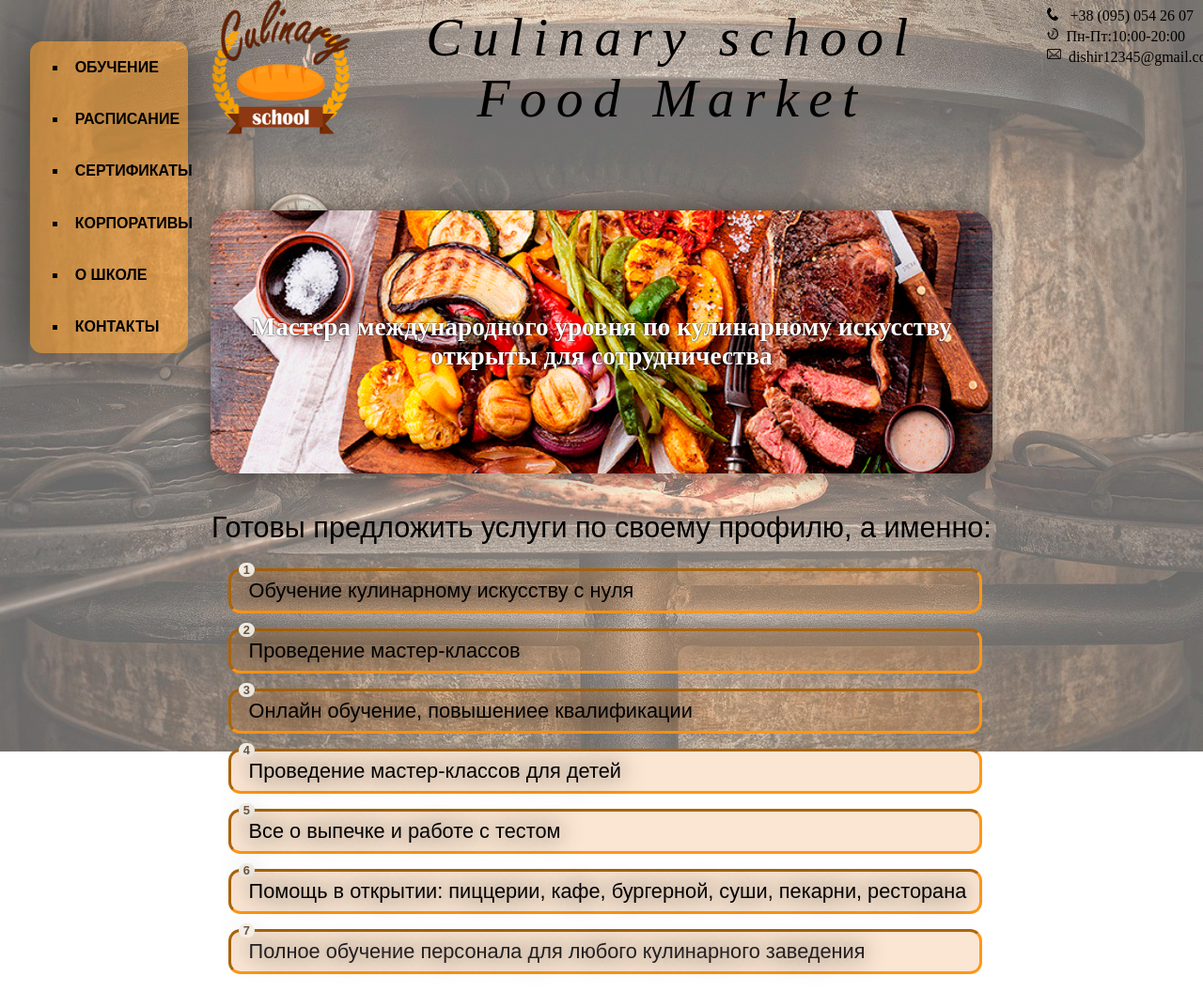
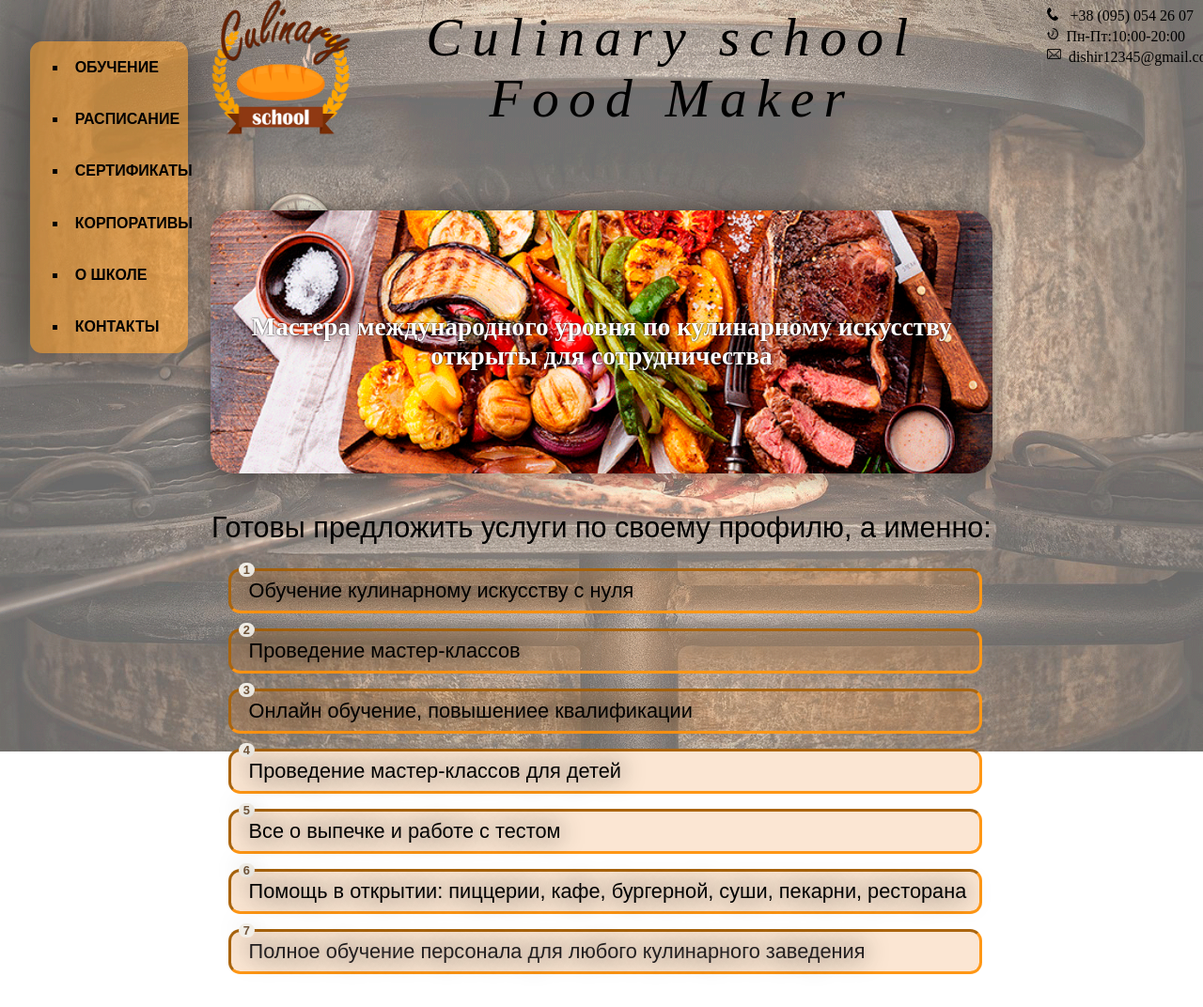
Before and after one commit to Vyacheslav-Tuban/Vyacheslav-Tuban.github.io, a plain HTML site: page index.html in a window 1280 px wide. Shown: the top 1072 px of the page at 94% size. Drawn offline with nearby package versions, Linux system fonts and the light colour scheme.

Commit message:
Update index.html

```diff
--- a/index.html
+++ b/index.html
@@ -51,7 +51,7 @@
                         <img src="img/logofinal.png" alt="Логотип кулинарных курсов" height=100% width=100%>
                     </div>
                     <div class="row1item2">
-                        Culinary school<br> Food Market
+                        Culinary school<br> Food Maker
                     </div>
                 </div>
                 <div class="row2">
```
